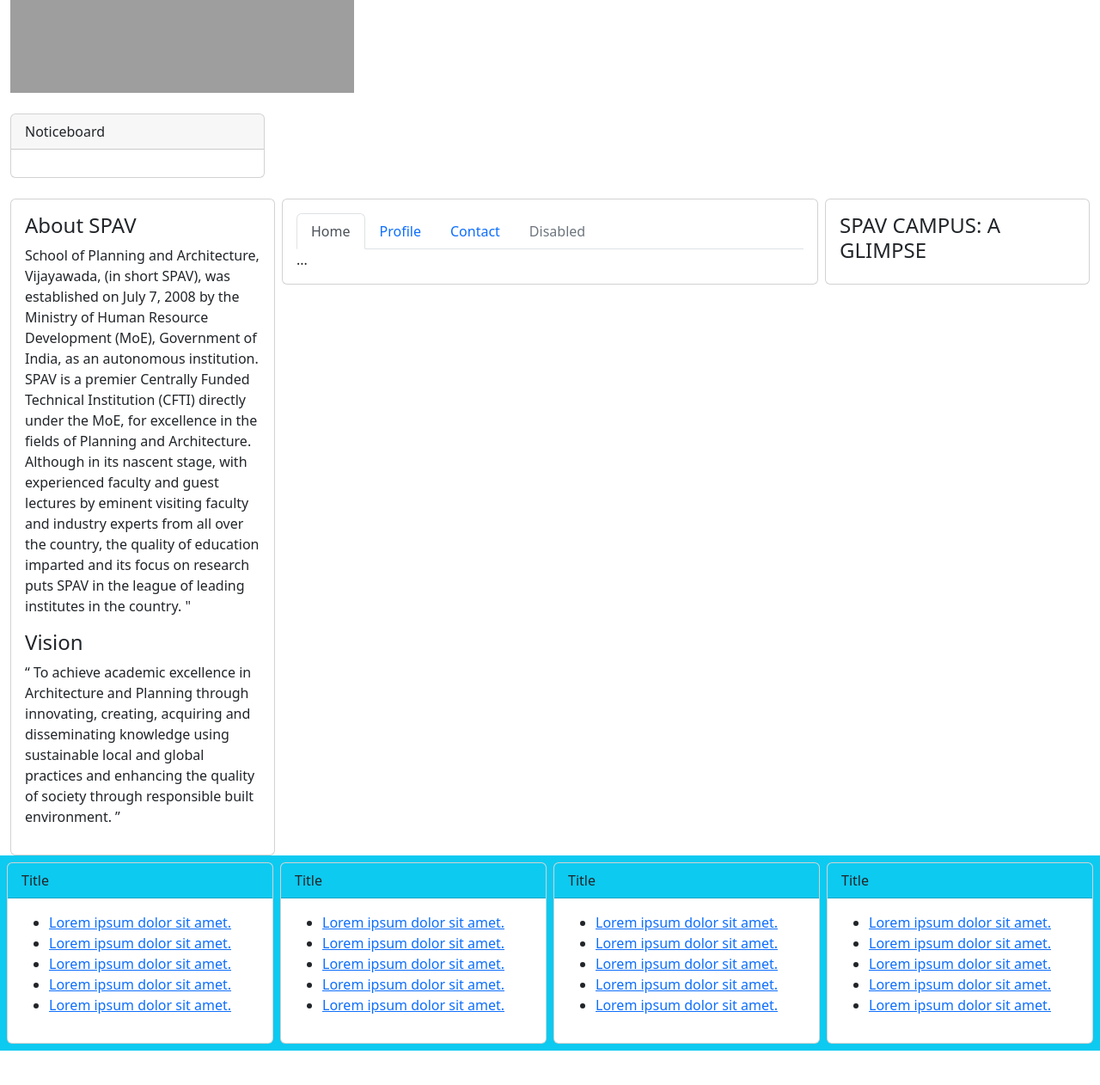
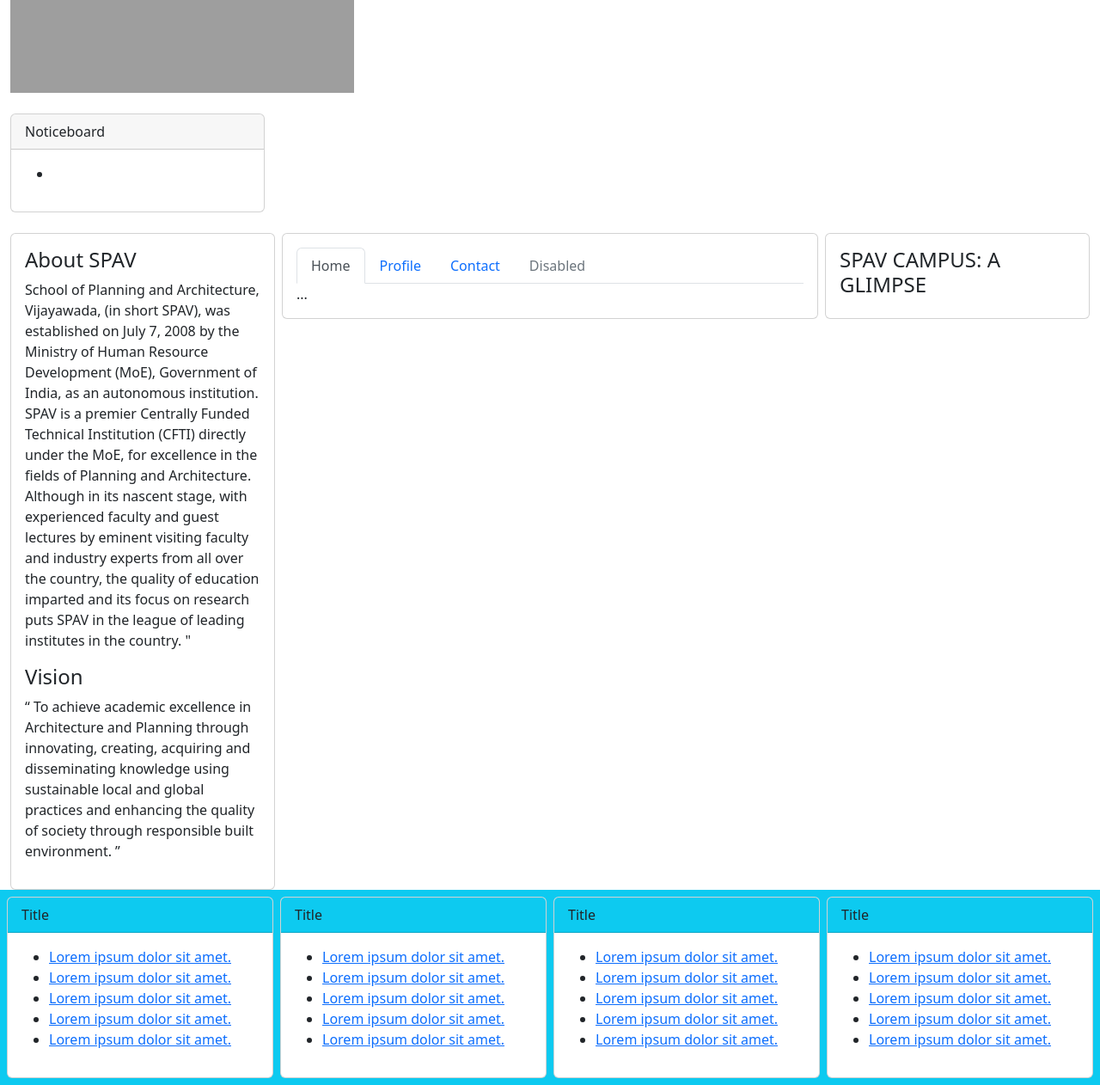
Before and after one commit to ingeniousabhinavvv/SPAVDJANGO_Final, a Django app: page / in a window 1280 px wide. Shown: the part 288-1550 px from the top of the page at 86% size. Before the commit the page ends 1510 px from the top, so only its background shows below. Run offline with Django 4.2, Linux system fonts and the light colour scheme; grey boxes are pictures that could not be loaded.

Commit message:
fourth Commit

```diff
--- /dev/null
+++ b/myspav/static/css/style.css
@@ -0,0 +1,6 @@
+*{
+    margin: 0; padding: 0%; box-sizing: border-box;
+}
+body{
+    background-color: aqua;
+}
--- a/myspav/templates/header.html
+++ b/myspav/templates/header.html
@@ -1,3 +1,6 @@
+{% load static %}
+
+
 <!DOCTYPE html>
 <html lang="en-us" dir="ltr">
 <head>
@@ -15,6 +18,7 @@
     <meta name="author" content="School of Planning and Architecture, Vijayawada">
     <!-- Bootstrap CSS -->
     <link href="https://cdn.jsdelivr.net/npm/bootstrap@5.1.3/dist/css/bootstrap.min.css" rel="stylesheet" integrity="sha384-1BmE4kWBq78iYhFldvKuhfTAU6auU8tT94WrHftjDbrCEXSU1oBoqyl2QvZ6jIW3" crossorigin="anonymous">
+    <link rel="stylesheet" href="{% static '../static/css/style.css' %}">
     <!-- Bootstrap Icons -->
     <link rel="stylesheet" href="https://cdn.jsdelivr.net/npm/bootstrap-icons@1.8.1/font/bootstrap-icons.css">
     <title>{{site_title}}</title>
--- a/myspav/templates/home.html
+++ b/myspav/templates/home.html
@@ -36,7 +36,9 @@
       <div class="card">
         <div class="card-header">Noticeboard</div>
         <div class="card-body">
-
+          <ul>
+            <li><a href="..."></a></li>
+          </ul>
         </div>
       </div>
     </div>
```
